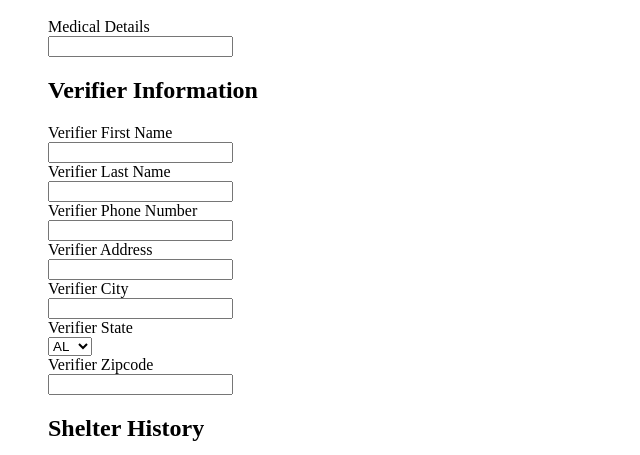
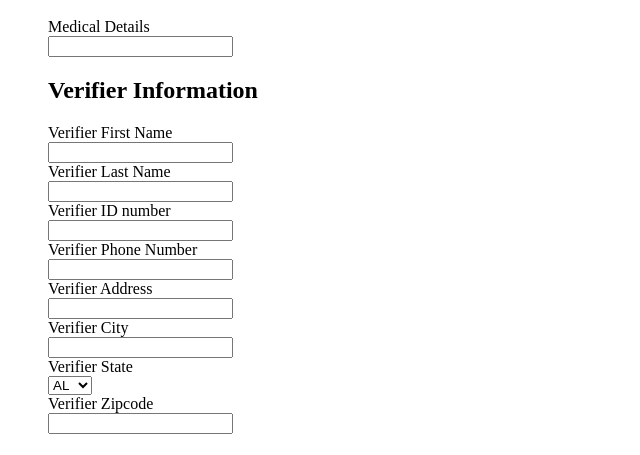
Before and after one commit to junqili259/DatabaseDemo, a Flask app: page / in a window 1280 px wide. Shown: the part 572-1027 px from the top of the page, without its empty margins (0-640 px from the left). Run offline with Flask 2, Linux system fonts and the light colour scheme; parts of the project's set-up code (start-up, migrations or seed data) failed here and were passed over.

Commit message:
Added Verifier ID

```diff
--- a/forms.py
+++ b/forms.py
@@ -32,6 +32,7 @@ class PersonForm(FlaskForm):
     #   Verifier Information
     v_fname = StringField('Verifier First Name', validators=[DataRequired()])
     v_lname = StringField('Verifier Last Name', validators=[DataRequired()])
+    v_id = IntegerField('Verifier ID number', validators=[DataRequired()])
     v_phone = StringField('Verifier Phone Number', validators=[DataRequired()])
     v_address = StringField('Verifier Address', validators=[DataRequired()])
     v_city = StringField('Verifier City', validators=[DataRequired()])
--- a/main.py
+++ b/main.py
@@ -55,6 +55,7 @@ def home():
         #   Verifier info
         v_fname = request.form.get('v_fname')
         v_lname = request.form.get('v_lname')
+        v_id = request.form.get('v_id')
         v_phone = request.form.get('v_phone')
         v_address = request.form.get('v_address')
         v_city = request.form.get('v_city')
@@ -86,9 +87,9 @@ def home():
 
         try:
             with db.connect() as conn:
-                conn.execute(stmt,Fname=fname,Lname=lname,id=id_num,sex=sex,dob=dob,phone=phone,ethnicity=ethnicity,admission_id=id_num,marital_status=marital_status,med_id=id_num,verifier_id=id_num,history_id=id_num)
-                conn.execute(stmt2,verifier_id=id_num, Fname=v_fname, Lname=v_lname, phone=v_phone, Vaddress_id=id_num)
-                conn.execute(stmt3, Vaddress_id=id_num, address=v_address, state=v_state, city=v_city, zipcode=v_zipcode)
+                conn.execute(stmt,Fname=fname,Lname=lname,id=id_num,sex=sex,dob=dob,phone=phone,ethnicity=ethnicity,admission_id=id_num,marital_status=marital_status,med_id=id_num,verifier_id=v_id,history_id=id_num)
+                conn.execute(stmt2,verifier_id=v_id, Fname=v_fname, Lname=v_lname, phone=v_phone, Vaddress_id=v_id)
+                conn.execute(stmt3, Vaddress_id=v_id, address=v_address, state=v_state, city=v_city, zipcode=v_zipcode)
                 if medical != '':
                     conn.execute(stmt5, med_id=id_num,allergy=medical)
                 if shelter != '0':
--- a/templates/home.html
+++ b/templates/home.html
@@ -22,6 +22,7 @@
                 <h2>Verifier Information</h2>
                 {{ form.v_fname.label() }} <br> {{  form.v_fname  }} <br>
                 {{ form.v_lname.label() }} <br> {{  form.v_lname  }}  <br>
+                {{ form.v_id.label() }} <br> {{ form.v_id }} <br>
                 {{ form.v_phone.label() }}  <br> {{ form.v_phone  }}  <br>
                 {{ form.v_address.label() }} <br> {{ form.v_address }} <br>
                 {{ form.v_city.label() }} <br> {{ form.v_city }} <br>
--- a/templates/result.html
+++ b/templates/result.html
@@ -4,11 +4,14 @@
     <title>Document</title>
 </head>
 <body>
+    <h4>Personal Information</h4>
     {{fname}}<br>
     {{lname}}<br>
     {{sex}}<br>
     {{dob}}<br>
     {{ethnicity}}<br>
     {{marital}}<br>
+    <h4>Verifier Information</h4>
+
 </body>
 </html>
```
